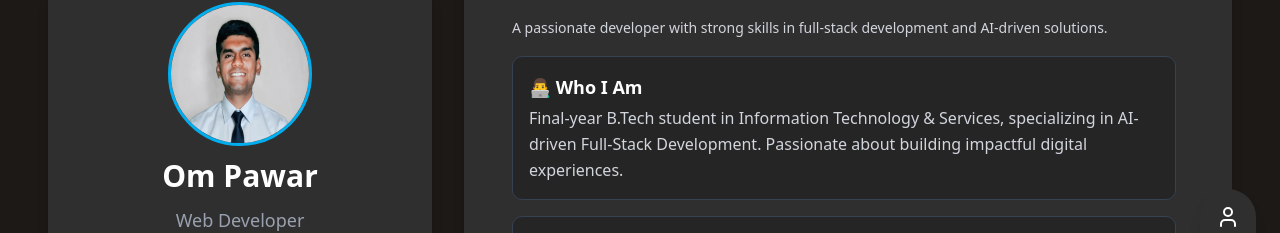
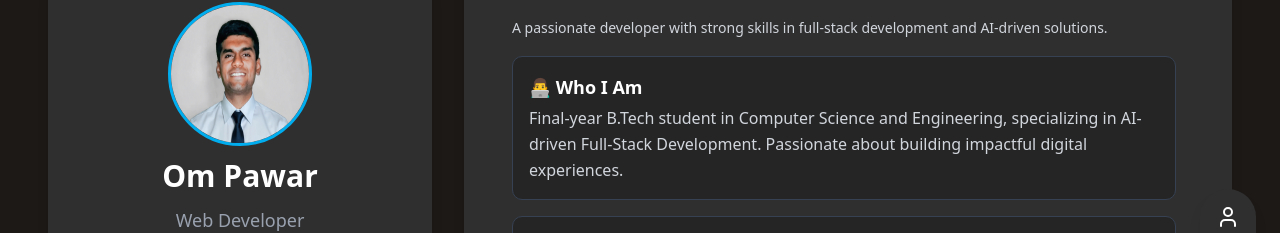
Before and after one commit to OMpawar140/OM-PAWAR-Portfolio, a React (Vite) app: page / in a window 1280 px wide. Shown: the part 135-368 px from the top of the page. Built offline with nearby package versions, Linux system fonts and the light colour scheme.

Commit message:
education changed
education changed

```diff
--- a/src/components/Pages/AboutMe.tsx
+++ b/src/components/Pages/AboutMe.tsx
@@ -6,7 +6,7 @@ const AboutMe: React.FC = () => {
     {
       title: "👨‍💻 Who I Am",
       content:
-        "Final-year B.Tech student in Information Technology & Services, specializing in AI-driven Full-Stack Development. Passionate about building impactful digital experiences.",
+        "Final-year B.Tech student in Computer Science and Engineering, specializing in AI-driven Full-Stack Development. Passionate about building impactful digital experiences.",
     },
     {
       title: "🛠️ Skills & Expertise",
```
